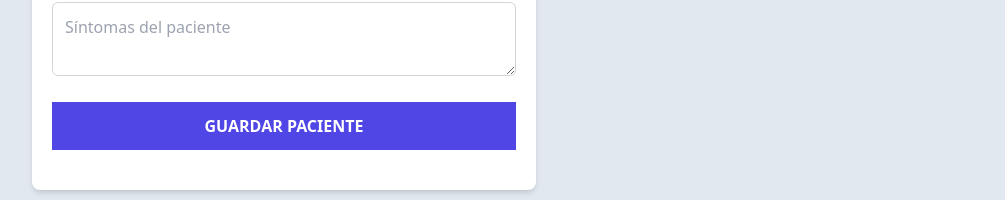
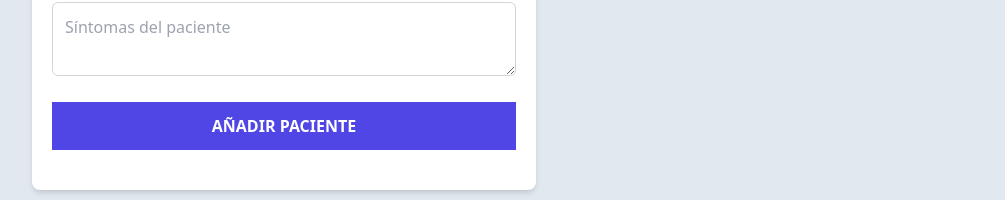
Before and after one commit to JmAtochePascual/AdministradorPacientes-React-TS, a React (Vite) app: page / in a window 1280 px wide. Shown: the part 812-1012 px from the top of the page, without its empty margins (96-1101 px from the left). Built offline with nearby package versions, Linux system fonts and the light colour scheme.

Commit message:
feat: :sparkles: Edita un paciente
Implementa la logica para editar un paciente en el store

```diff
--- a/src/components/PatientDetail.tsx
+++ b/src/components/PatientDetail.tsx
@@ -8,7 +8,7 @@ type PatienDetailProps = {
 }
 
 const PatientDetail = ({ patient }: PatienDetailProps) => {
-  const { deletePatient } = usePatientStore();
+  const { deletePatient, setIdEditPatient } = usePatientStore();
   const { name, caretaker, email, date, id, symptoms } = patient;
 
   return (
@@ -20,10 +20,16 @@ const PatientDetail = ({ patient }: PatienDetailProps) => {
       <PatientDetailItem label="Fecha" data={formatDate(date)} />
       <PatientDetailItem label="Síntomas" data={symptoms} />
 
-      <div className="">
+      <div className="mt-4 flex flex-col gap-2 md:flex-row">
+        <button
+          onClick={() => setIdEditPatient(id)}
+          className="w-full p-2 uppercase font-bold text-sm text-center rounded-md cursor-pointer text-white bg-indigo-600 hover:bg-indigo-700">
+          Editar
+        </button>
+
         <button
           onClick={() => deletePatient(id)}
-          className="w-full p-2 text-center rounded-md text-white bg-red-500">
+          className="w-full p-2 uppercase font-bold text-sm text-center rounded-md cursor-pointer text-white bg-red-600 hover:bg-red-700">
           Eliminar
         </button>
       </div>
--- a/src/components/PatientForm.tsx
+++ b/src/components/PatientForm.tsx
@@ -3,13 +3,33 @@ import { v4 as uuidv4 } from 'uuid';
 import Error from './Error'
 import { TDrafPatient } from '../types'
 import { usePatientStore } from '../store/useStore'
+import { useEffect } from 'react';
 
 const PatientForm = () => {
-  const { addPatient } = usePatientStore()
-  const { register, handleSubmit, formState: { errors } } = useForm<TDrafPatient>()
+  const { patients, idEditPatient, addPatient, editPatient } = usePatientStore()
+  // TODO: Extraer la funcion reset de useForm para resetear el formulario
+  const { register, handleSubmit, setValue, formState: { errors } } = useForm<TDrafPatient>();
+
+  useEffect(() => {
+    if (idEditPatient) {
+      const activePatient = patients.filter(patient => patient.id === idEditPatient)[0];
+
+      setValue('name', activePatient.name)
+      setValue('caretaker', activePatient.caretaker)
+      setValue('email', activePatient.email)
+      setValue('date', activePatient.date)
+      setValue('symptoms', activePatient.symptoms)
+    }
+  }, [idEditPatient, patients, setValue])
 
   const registerPatient = (data: TDrafPatient) => {
-    addPatient({ ...data, id: uuidv4() })
+
+    if (idEditPatient) {
+      editPatient({ ...data, id: idEditPatient })
+    } else {
+      addPatient({ ...data, id: uuidv4() })
+    }
+    // TODO: Resetear el formulario
   }
 
   return (
@@ -119,7 +139,7 @@ const PatientForm = () => {
 
         <input
           type="submit"
-          value='Guardar Paciente'
+          value={idEditPatient ? 'Guardar Cambios' : 'Añadir Paciente'}
           className="bg-indigo-600 w-full p-3 text-white uppercase font-bold hover:bg-indigo-700 cursor-pointer transition-colors" />
       </form>
     </div>
--- a/src/store/useStore.ts
+++ b/src/store/useStore.ts
@@ -1,20 +1,34 @@
 import { create } from 'zustand';
+import { devtools } from 'zustand/middleware';
 import { TPatient } from '../types';
 
 type TPatienState = {
   patients: TPatient[];
+  idEditPatient: TPatient['id'];
   addPatient: (patient: TPatient) => void;
-  deletePatient: (id: string) => void;
+  setIdEditPatient: (id: TPatient['id']) => void;
+  editPatient: (patient: TPatient) => void;
+  deletePatient: (id: TPatient['id']) => void;
 };
 
-export const usePatientStore = create<TPatienState>((set) => ({
+export const usePatientStore = create<TPatienState>()(devtools((set) => ({
   patients: [],
+  idEditPatient: '',
   addPatient: (patient) => {
     set((state) => ({ patients: [...state.patients, patient] }));
+  },
+  setIdEditPatient: (id) => {
+    set({ idEditPatient: id });
+  },
+  editPatient: (patient) => {
+    set((state) => ({
+      patients: state.patients.map((pt) => (pt.id === patient.id ? patient : pt)),
+      idEditPatient: '',
+    }));
   },
   deletePatient: (id) => {
     set((state) => ({
       patients: state.patients.filter((patient) => patient.id !== id),
     }));
   },
-}));
+})));
```
